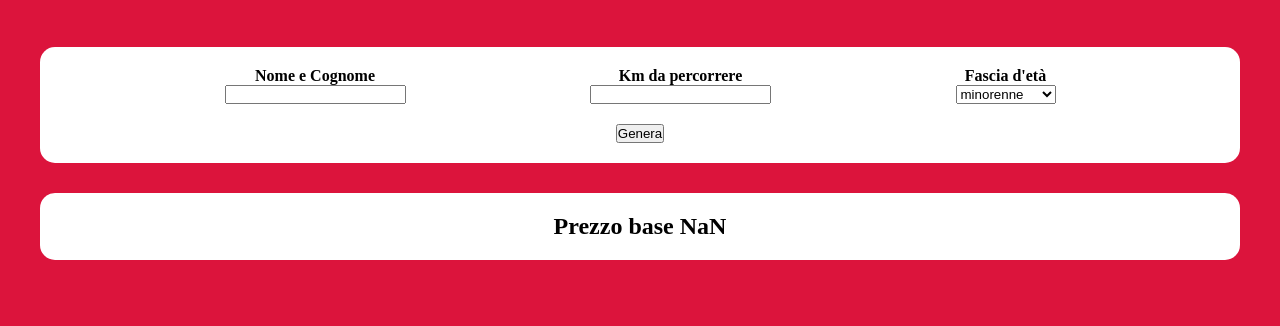
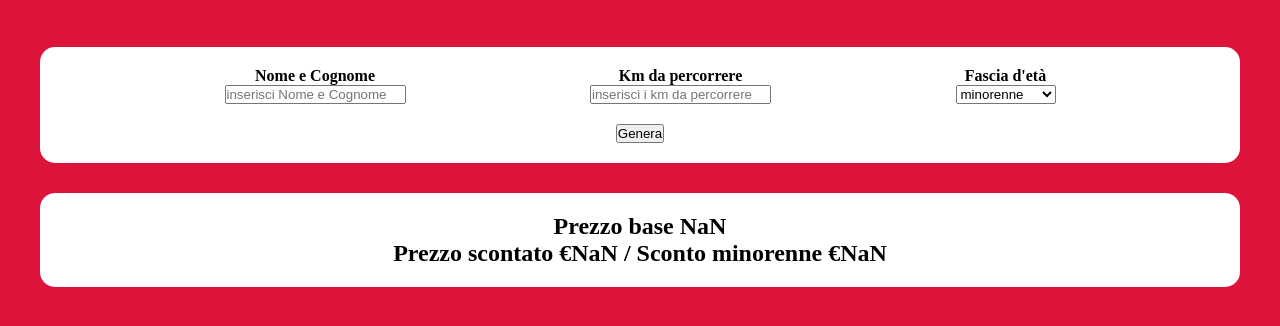
Before and after one commit to scarpi2001/js-biglietto-treno-form, a plain HTML site: page index.html in a window 1280 px wide. Both pictures are taken after a click on the button "Genera". Shown: the part 60-386 px from the top of the page. Drawn offline with Linux system fonts and the light colour scheme.

Commit message:
js-base_completo

```diff
--- a/index.html
+++ b/index.html
@@ -21,18 +21,18 @@
             <div class="container_block">
                 <div>
                     <h4>Nome e Cognome</h4>
-                    <input id="name" type="text">
+                    <input id="name" type="text" placeholder="inserisci Nome e Cognome">
                 </div>
                 <div>
                     <h4>Km da percorrere</h4>
-                    <input id="chilometri" type="text">
+                    <input id="km" type="text" placeholder="inserisci i km da percorrere">
                 </div>
                 <div>
                     <h4>Fascia d'età</h4>
-                    <select name="eta" id="eta">
+                    <select name="age" id="age">
                         <option value="minorenne">minorenne</option>
                         <option value="maggiorenne">maggiorenne</option>
-                        <option value="over_65">over 65</option>
+                        <option value="over65">over 65</option>
                     </select>
                 </div>
             </div>
--- a/main.js
+++ b/main.js
@@ -1,48 +1,43 @@
 //chiedi all'utente numero chilometri ed età, sulla base di questo calcola il prezzo del biglietto (€ 0,21 al km) applica 20% di sconto se minorenne 40% se over 65
 
-//variabili
+//variabili costanti
 const myButton = document.getElementById("create");
 const inputFieldName = document.getElementById("name");
-const inputFieldKm = document.getElementById("chilometri");
-const inputFieldAge = document.getElementById("eta");
-let nome;
-let chilometri;
-let eta;
-let prezzoBase;
-
-
+const inputFieldKm = document.getElementById("km");
+const inputFieldAge = document.getElementById("age");
 
 myButton.addEventListener("click",
 
     function(){
-        nome = inputFieldName.value;
-        chilometri = parseInt(inputFieldKm.value);
-        eta = inputFieldAge.value;
-        console.log(nome, chilometri, eta);
+        //chiedi dati e calcola prezzo base
+        let nome = inputFieldName.value;
+        let chilometri = parseInt(inputFieldKm.value);
+        let eta = inputFieldAge.value;
 
-        prezzoBase = chilometri * 0.21;
-        document.getElementById("prezzo_base").innerHTML = `Prezzo base ${prezzoBase.toFixed(2)}`
+        let prezzo = chilometri * 0.21;
+        document.getElementById("prezzo_base").innerHTML = `Prezzo base ${prezzo.toFixed(2)}`
+
+        console.log(nome, chilometri, eta, prezzo);
+
+        //sconti
+        let sconto;
+
+        if (eta === "minorenne") {
+            sconto = prezzo * 0.20;
+            prezzo -= sconto;
+            console.log("sconto minore", sconto);
+            document.getElementById("prezzo_scontato").innerHTML = `Prezzo scontato €${prezzo.toFixed(2)} / Sconto minorenne €${sconto.toFixed(2)} `;
+        } else if (eta === "over65") {
+            sconto = prezzo * 0.40;
+            prezzo -= sconto;
+            console.log("sconto maggiore", sconto);
+            document.getElementById("prezzo_scontato").innerHTML = `Prezzo scontato €${prezzo.toFixed(2)} / Sconto over 65 €${sconto.toFixed(2)} `;
+        }
+
+        console.log("prezzo scontato", prezzo);
+        inputFieldName.value = "";
+        inputFieldKm.value = "";
+
     }
 
 );
-
-
-
-
-//sconti
-// let sconto;
-// let prezzoScontato;
-
-// if (eta === minorenne) {
-//     sconto = prezzoBase * 0.20;
-//     prezzoScontato = prezzoBase - sconto;
-//     console.log("sconto minore", sconto);
-//     document.getElementById("prezzo_scontato").innerHTML = `Prezzo scontato €${prezzoScontato.toFixed(2)} / Sconto minorenne €${sconto.toFixed(2)} `;
-// } else if (eta === over) {
-//     sconto = prezzoBase * 0.40;
-//     prezzoScontato = prezzoBase - sconto;
-//     console.log("sconto maggiore", sconto);
-//     document.getElementById("prezzo_scontato").innerHTML = `Prezzo scontato €${prezzoScontato.toFixed(2)} / Sconto over 65 €${sconto.toFixed(2)} `;
-// } else
-
-// console.log("prezzo scontato", prezzoScontato);
```
